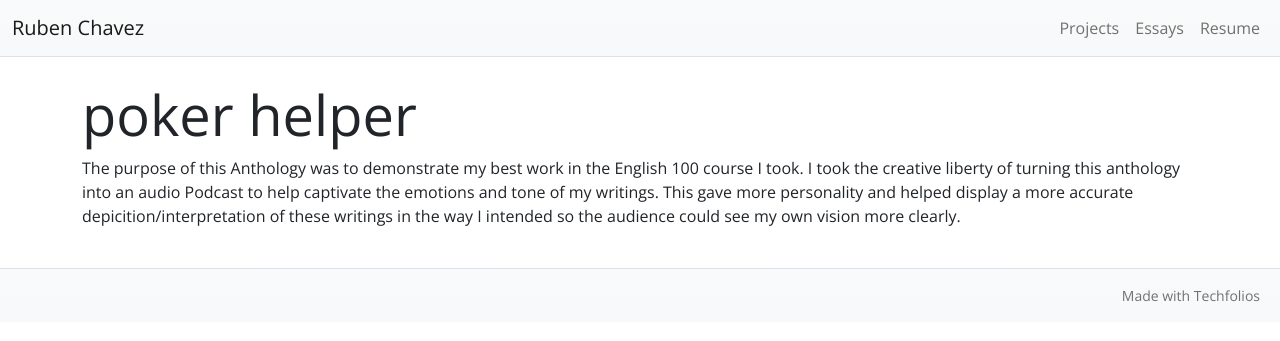
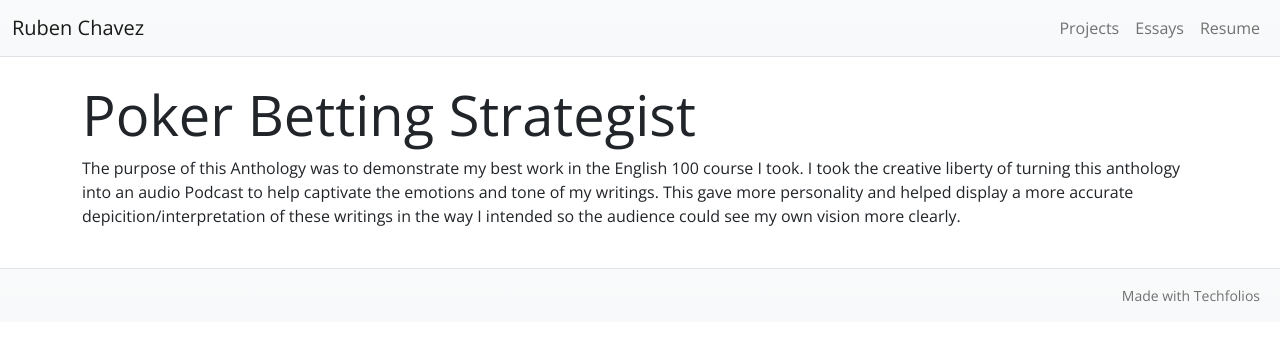
Before and after one commit to rubenchavez40/rubenchavez40.github.io, a Jekyll site: the page built from projects/pokerhelp.md, in a window 1280 px wide. Shown: the top 341 px of the page. Built offline with Jekyll 4.4.1, drawn with Linux system fonts in a browser that asks for light colours.

Commit message:
Update pokerhelp.md

```diff
--- a/projects/pokerhelp.md
+++ b/projects/pokerhelp.md
@@ -2,13 +2,12 @@
 layout: project
 type: project
 image: Poker.png
-title: "poker helper"
+title: "Poker Betting Strategist"
 date: 2024-09-03
 published: true
 labels:
-  - English
-  - Writing
-  - Literature
+  - C
+  - Programming
 summary: "A personal anthology of my works in the English 100 course I took at UH Manoa, and how it evolved and refined my writing."
 ---
 
```
